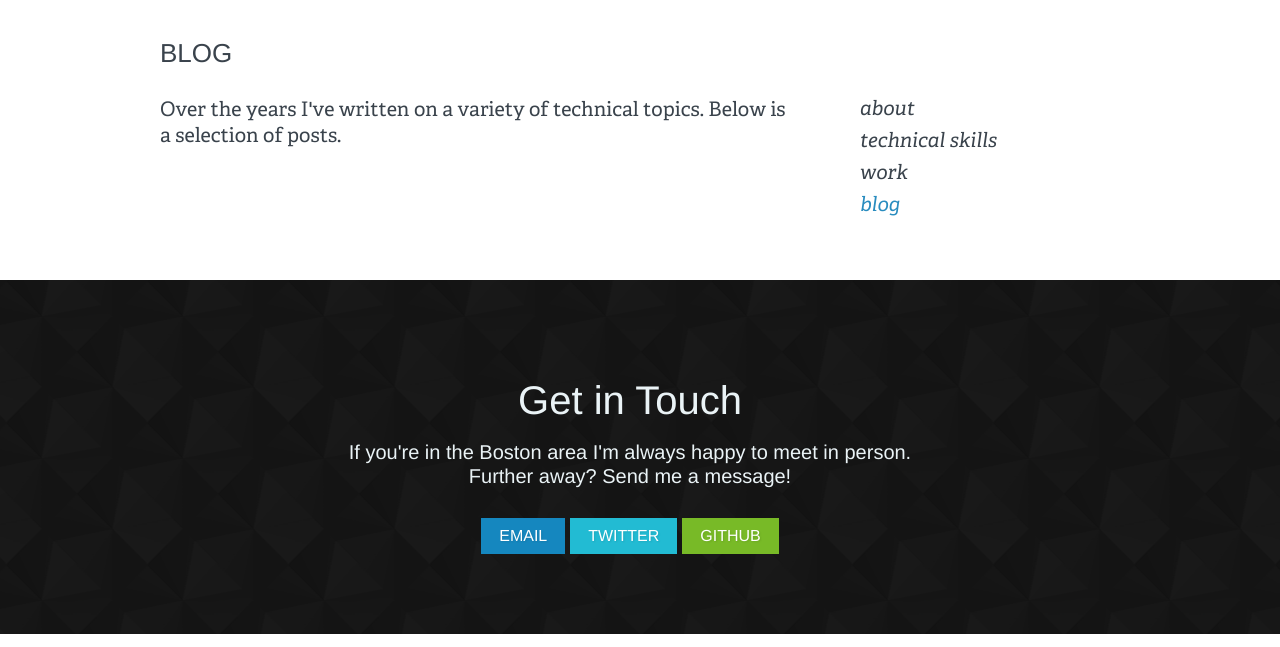
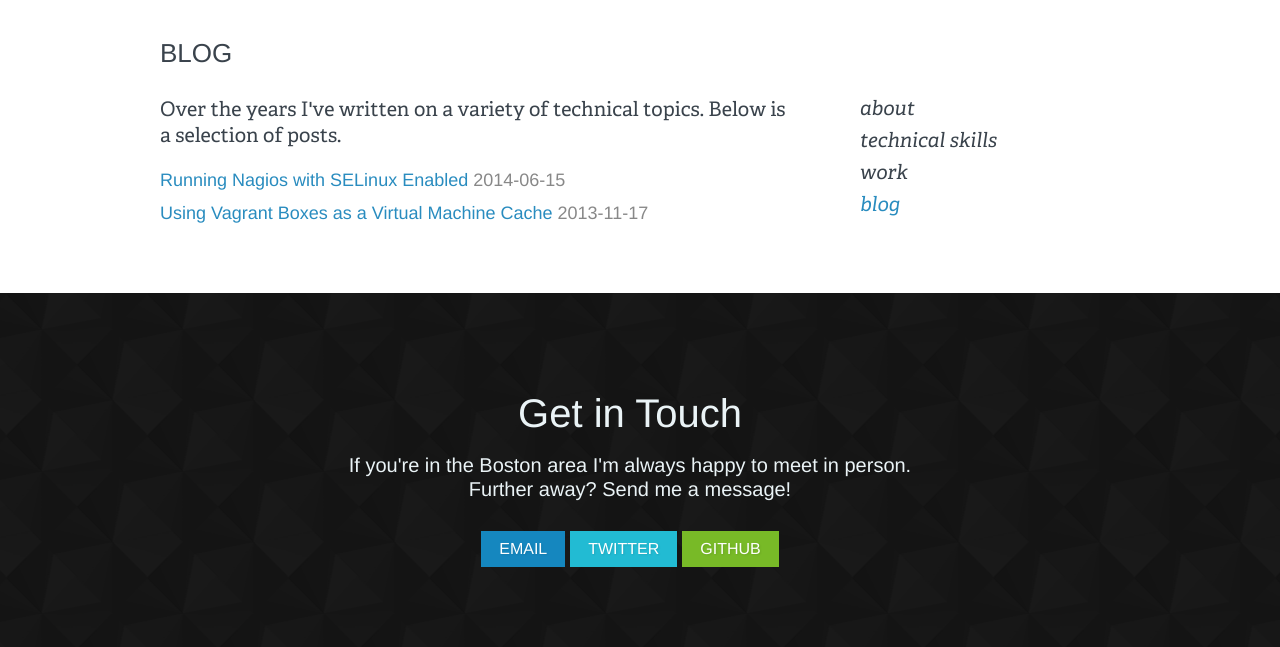
Before and after one commit to chrislaskey/chrislaskey-homepage, a Jekyll site: the page built from blog.html, in a window 1280 px wide. Shown: the part 440-1087 px from the top of the page. Built offline with Jekyll 4.4.1, drawn with Linux system fonts in a browser that asks for light colours; some web fonts are replaced.

Commit message:
Blog post pattern

```diff
--- a/assets/css/main.css
+++ b/assets/css/main.css
@@ -252,12 +252,14 @@
    border: 1px solid #e2e2e2;
    font-family: monospace;
    font-size: 14px;
-   padding: 3px;
    -webkit-border-radius: 3px;
    -moz-border-radius: 3px;
    -ms-border-radius: 3px;
    -o-border-radius: 3px;
    border-radius: 3px;
+}
+ #content p code {
+   padding: 3px;
 }
  #content pre {
    background: #f6f6f6;
@@ -274,7 +276,7 @@
    background: none;
    border: none;
    color: #333;
-   line-height: 0.8em;
+   line-height: 1.5em;
 }
  #after-content {
    background: #fff;
--- a/blog.html
+++ b/blog.html
@@ -8,12 +8,16 @@ permalink: /blog
 <p class="intro">Over the years I've written on a variety of technical topics. Below is a selection of posts.</p>
 
 <ul class="blog-posts">
-<!-- {{#each blogpost in model}} -->
-<!--     <li> -->
-<!--       {{#linkTo post.index blogpost}} -->
-<!--         <span class="title">{{blogpost.title}}</span> -->
-<!--         <span class="date">{{blogpost.date}}</span> -->
-<!--       {{/linkTo}} -->
-<!--     </li> -->
-<!-- {{/each}} -->
+  <li>
+    <a href="/blog/602">
+      <span class="title">Running Nagios with SELinux Enabled</span>
+      <span class="date">2014-06-15</span>
+    </a>
+  </li>
+  <li>
+    <a href="/blog/597">
+      <span class="title">Using Vagrant Boxes as a Virtual Machine Cache </span>
+      <span class="date">2013-11-17</span>
+    </a>
+  </li>
 </ul>
```
Also changed, not shown: _posts/2021-11-05-home.markdown (deleted, +0 -7 lines), blog/597.md (added, +72 -0 lines), blog/602.md (added, +69 -0 lines).
